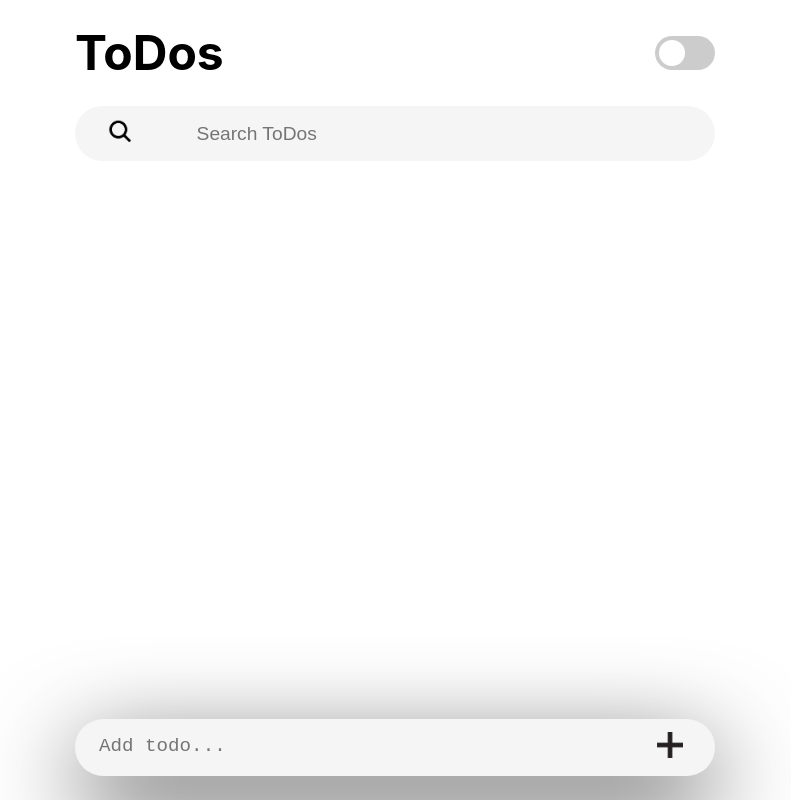
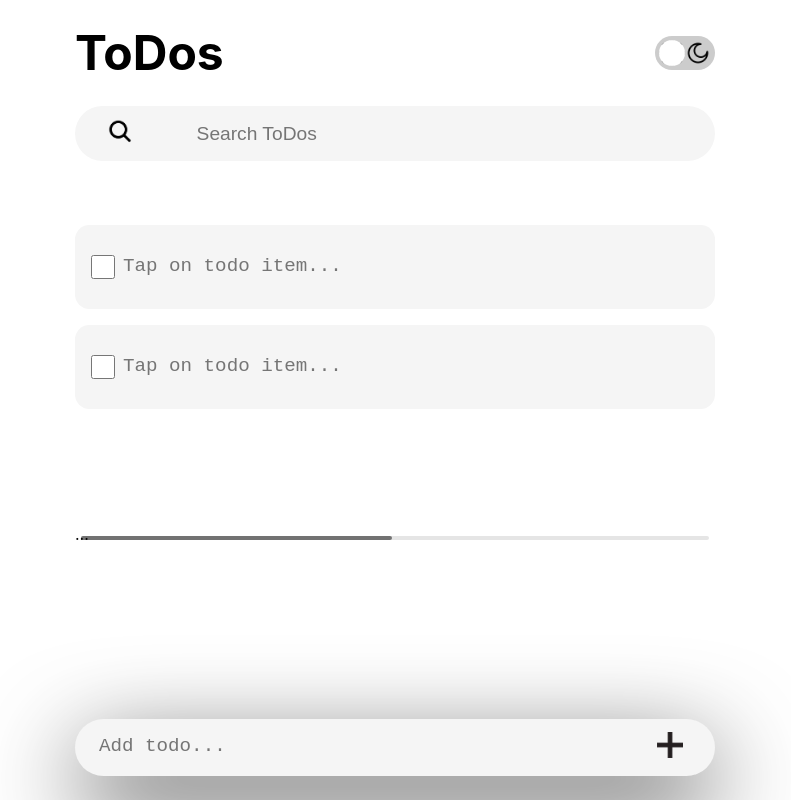
Before and after one commit to ojayii/todosxx, a React (Create React App) app in the folder my-app/: page / in a window 1280 px wide. Shown: the whole page, without its empty margins (245-1036 px from the left). Built offline with nearby package versions, Linux system fonts and the light colour scheme.

Commit message:
Adding swiper functionality, and a new section for completed tasks.

```diff
--- a/my-app/src/App.js
+++ b/my-app/src/App.js
@@ -1,7 +1,13 @@
 import styles from './App.module.css';
-import Todo from "./Todo"
-import Background from "./Background"
+import Todo from './Todo';
+import Background from './Background';
+import Completed from './Completed';
 import React, { useState, useEffect, useRef } from 'react';
+import { Swiper, SwiperSlide } from 'swiper/react';
+import { Scrollbar } from 'swiper/modules';
+
+import 'swiper/css';
+import 'swiper/css/scrollbar';
 
 function App() {
 
@@ -155,11 +161,13 @@ function App() {
           <label className={styles.switch}>
             <input type="checkbox" onInput={handleBgToggle} />
             <span className={styles.slider} />
+            <img src='images/brightness.png' className={styles.lightImg}/>
+            <img src='images/dark.png' className={styles.darkImg}/>
           </label>
         </div>
         <form onSubmit={handleSearchSubmit} noValidate>
           <label htmlFor="search">Search todos</label>
-          <input style={{backgroundColor: bgToggle? "rgba(233, 222, 222, 0.9)": ""}} id="search" type="text" placeholder="Search ToDos" value={searchValue} onChange={handleSearchChange} />
+          <input style={{ backgroundColor: bgToggle ? "rgba(233, 222, 222, 0.9)" : "" }} id="search" type="text" placeholder="Search ToDos" value={searchValue} onChange={handleSearchChange} />
           <button type="submit" >
             <img src="images/search.png" />
           </button>
@@ -167,6 +175,30 @@ function App() {
         </form>
       </header>
       <main>
+        <Swiper
+          modules={[Scrollbar]}
+          scrollbar={{ draggable: true }}
+          spaceBetween={10}
+          slidesPerView={1}
+          onSlideChange={() => console.log('slide change')}
+          onSwiper={(swiper) => console.log(swiper)}
+        >
+          <SwiperSlide>
+            <div className={styles.pending}>
+            <Todo
+
+                onTextChange={handleTodoTextChange}
+                onCheckboxChange={handleCheckboxChange}
+                onRemoveTodo={handleRemoveTodo}
+                bgToggle={bgToggle}
+              />
+              <Todo
+
+                onTextChange={handleTodoTextChange}
+                onCheckboxChange={handleCheckboxChange}
+                onRemoveTodo={handleRemoveTodo}
+                bgToggle={bgToggle}
+              />
             {filteredTodos.map((todo) => (
               <Todo
                 key={todo.id}
@@ -179,8 +211,18 @@ function App() {
                 bgToggle={bgToggle}
               />
             ))}
+            </div>
+          </SwiperSlide>
+          <SwiperSlide>
+            <div className={styles.completed}>
+              <Completed />
+            </div>
+          </SwiperSlide>
+          ...
+        </Swiper>
+
       </main>
-      <footer style={{backgroundColor: bgToggle? "rgba(233, 222, 222, 0.9)": ""}}>
+      <footer style={{ backgroundColor: bgToggle ? "rgba(233, 222, 222, 0.9)" : "" }}>
         <textarea
           ref={textareaRef}
           placeholder="Add todo..."
--- a/my-app/src/App.module.css
+++ b/my-app/src/App.module.css
@@ -55,6 +55,7 @@
     -webkit-transition: .4s;
     transition: .4s;
     border-radius: 50%;
+    z-index: 5;
 }
 
 .headerTop input:checked+.slider {
@@ -77,6 +78,22 @@
     transform: translateX(26px);
 }
 
+.lightImg, .darkImg {
+    position: absolute;
+    width: 26px;
+    height: auto;
+    bottom: 4px;
+    z-index: 3;
+}
+
+.lightImg {
+    left: 4px;
+}
+
+.darkImg {
+    right: 4px;
+}
+
 header > form {
     /* position: relative; */
     position: -webkit-sticky; /* Safari */
@@ -94,6 +111,7 @@ header > form label {
     position: absolute;
     right: 300rem;
 }
+
 
 header > form input {
     width: 100%;
@@ -184,3 +202,10 @@ header > form button img, .App footer button img {
 .App footer button img {
 
 }
+
+
+element.style {
+}
+.swiper-horizontal > .swiper-scrollbar, .swiper-scrollbar.swiper-scrollbar-horizontal {
+    top: 0;
+}
--- /dev/null
+++ b/my-app/src/Completed.js
@@ -0,0 +1,17 @@
+import styles from './Completed.module.css';
+import React from 'react';
+import Todo from './Todo'
+
+
+const Completed = () => {
+
+    return (
+        <>
+            <Todo/>
+            <Todo/>
+            <Todo/>
+        </>
+    )
+}
+
+export default Completed;
--- a/my-app/src/Todo.js
+++ b/my-app/src/Todo.js
@@ -1,4 +1,4 @@
-import styles from "./Todo.module.css"
+import styles from './Todo.module.css'
 import React, { useState, useRef } from 'react';
 
 const Todo = ({ id, text, isChecked, onTextChange, onCheckboxChange, onRemoveTodo, bgToggle }) => {
```
Also changed, not shown: my-app/public/images/brightness.png (added), my-app/public/images/dark.png (added), my-app/src/Completed.module.css (added). Lines whose indentation alone changed are shown as unchanged.
